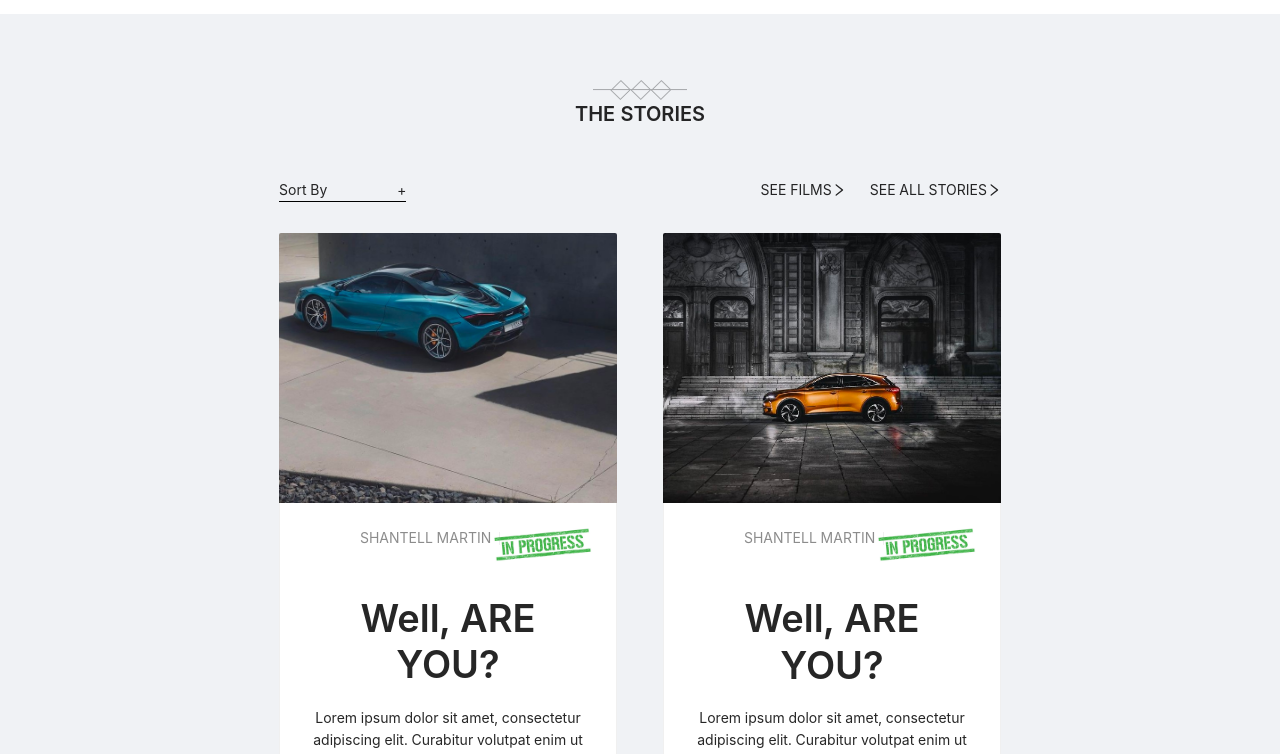
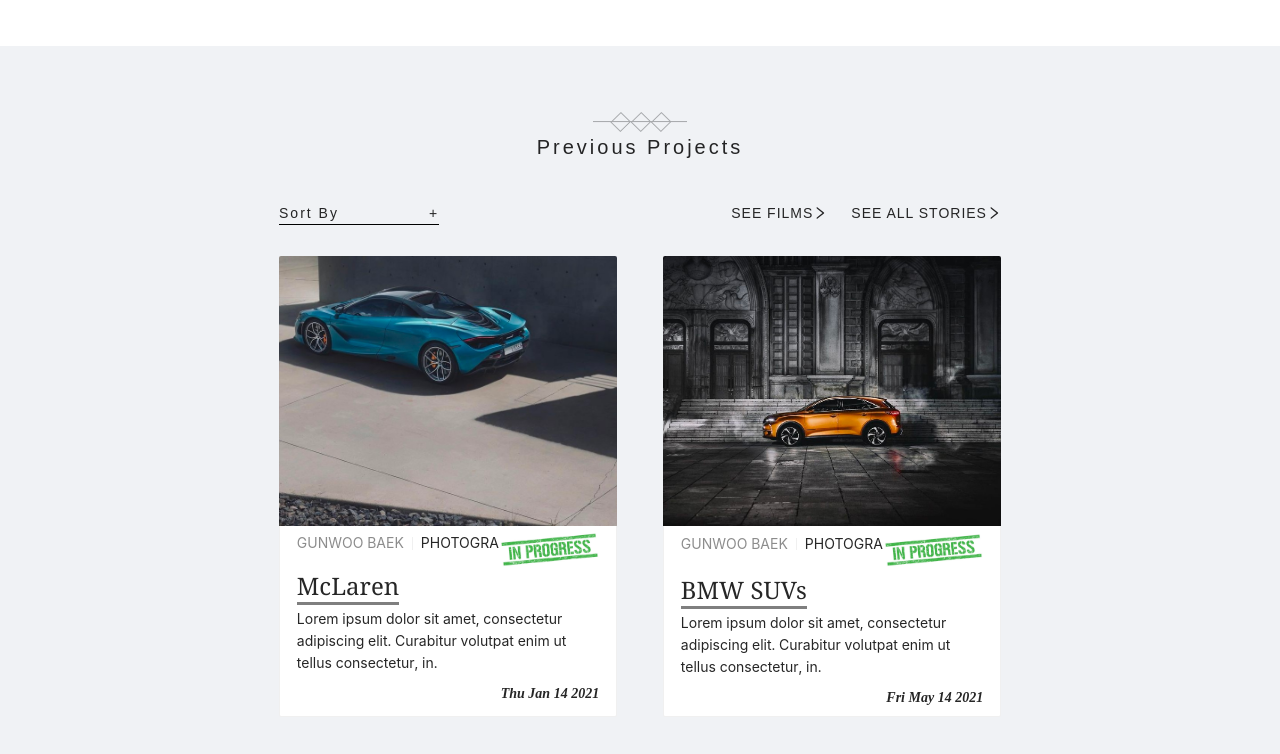
Before and after one commit to Hangyul-Son/Aatreum, a React (Create React App) app: page /bio/1 in a window 1280 px wide. Shown: the part 820-1574 px from the top of the page. Built offline with nearby package versions, Linux system fonts and the light colour scheme.

Commit message:
Designed and implemented the portfolio component in bio page

```diff
--- a/src/components/bio/bio-cover.scss
+++ b/src/components/bio/bio-cover.scss
@@ -2,7 +2,7 @@
   overflow: hidden;
   position: relative;
   width: 100%;
-  height: 44.5vw;
+  height: 47vw;
 
   .ant-image,
   .cover-mask {
--- a/src/components/bio/bio-cover.tsx
+++ b/src/components/bio/bio-cover.tsx
@@ -18,7 +18,7 @@
     <div
       className="bio-cover-container"
       style={{
-        opacity: 1 - scrollTop / 770,
+        opacity: 1 - scrollTop / 820,
       }}
     >
       <Image
--- a/src/components/bio/bio-portfolio.scss
+++ b/src/components/bio/bio-portfolio.scss
@@ -10,19 +10,32 @@
 
   .pf-title {
     margin-bottom: 4%;
+    font-size: 20px;
+    font-family: sans-serif;
+    letter-spacing: 3px;
   }
 
   .pf-row {
-    margin: 0 20%;
+    margin: 3% 20% 0 20%;
 
     .pf-link {
       padding-right: 3%;
       text-align: right;
+      font-family: sans-serif;
+      letter-spacing: 1px;
     }
 
     .pf-col {
       margin-top: 4%;
-      padding: 0% 3% 5% 3%;
+      padding: 0% 3% 2% 3%;
     }
   }
+
+  .ant-card-cover {
+    padding-bottom: 0;
+  }
+
+  .ant-card-body {
+    padding: 2% 5%;
+  }
 }
--- a/src/components/bio/bio-portfolio.tsx
+++ b/src/components/bio/bio-portfolio.tsx
@@ -6,10 +6,16 @@
 
 import PortfolioCardMeta from "./portfolio-card-meta";
 import PortfolioSortBy from "./portfolio-sort-by";
+import { useSelector } from "react-redux";
+import { RootState } from "../../contexts/store";
 
-const carSource = ["car1.jpg", "car2.jpg", "car3.jpg", "car4.jpg"];
+// const carSource = ["car1.jpg", "car2.jpg", "car3.jpg", "car4.jpg"];
 
 function BioPortfolio() {
+  const previousProjects = useSelector(
+    (state: RootState) => state.funding.previousProjects
+  );
+
   return (
     <div className="pf-container">
       <Image
@@ -17,9 +23,8 @@
         preview={false}
         className="pf-logo"
       />
-      <Typography.Title level={4} className="pf-title">
-        THE STORIES
-      </Typography.Title>
+      <br />
+      <Typography.Text className="pf-title">Previous Projects</Typography.Text>
 
       <Row className="pf-row">
         <PortfolioSortBy />
@@ -36,26 +41,34 @@
           </Space>
         </Col>
 
-        {carSource.map((imageSource, index) => (
-          <Col xs={24} sm={24} md={24} lg={12} xl={12} className="pf-col">
+        {previousProjects.map((project, index) => (
+          <Col
+            xs={24}
+            sm={24}
+            md={24}
+            lg={12}
+            xl={12}
+            key={project.id}
+            className="pf-col"
+          >
             <Card
               hoverable
               cover={
                 <Image
+                  src={window.location.origin + project.imgSrc}
                   style={{ height: "70%" }}
                   preview={false}
-                  src={window.location.origin + "/assets/images/" + imageSource}
                 />
               }
+              style={{ height: "100%" }}
             >
               <PortfolioCardMeta
-                author="SHANTELL MARTIN"
-                type="ART"
-                title="Well, ARE YOU?"
-                date={new Date().toDateString()}
+                author={project.author}
+                type={project.category}
+                title={project.title}
+                date={project.date}
               >
-                Lorem ipsum dolor sit amet, consectetur adipiscing elit.
-                Curabitur volutpat enim ut tellus consectetur, in.
+                {project.description}
               </PortfolioCardMeta>
             </Card>
           </Col>
--- a/src/components/bio/portfolio-card-meta.scss
+++ b/src/components/bio/portfolio-card-meta.scss
@@ -1,5 +1,6 @@
 .pf-card-meta-container {
   position: relative;
+  text-align: left;
 
   .ant-image {
     position: absolute;
@@ -9,4 +10,30 @@
     right: 0;
     height: 500px;
   }
+
+  .meta-title-container {
+    display: inline-block;
+    border-bottom: 3px solid rgb(0, 0, 0, 0.5);
+    border-width: 100%;
+    margin-bottom: 1%;
+
+    .meta-title {
+      margin: 15% 0 0 0;
+      font-family:Georgia, 'Times New Roman', Times, serif;
+      font-weight: 300;
+    }
+  }
+
+  .meta-children {
+    font-size: 14px;
+    font-family:-apple-system, BlinkMacSystemFont, 'Segoe UI', Roboto, Oxygen, Ubuntu, Cantarell, 'Open Sans', 'Helvetica Neue', sans-serif;
+    // letter-spacing: 0.5px;
+  }
+
+  .meta-date {
+    padding-top: 3%;
+    text-align: right;
+    font-family: 'Times New Roman';
+    font-weight: 600;
+  }
 }
--- a/src/components/bio/portfolio-card-meta.tsx
+++ b/src/components/bio/portfolio-card-meta.tsx
@@ -26,12 +26,20 @@
         preview={false}
       />
       <PortfolioCardTypes author={author} type={type} />
-      <Typography.Title>{title}</Typography.Title>
-      <Typography.Text>
+      <br />
+      <div className="meta-title-container">
+        <Typography.Title level={3} className="meta-title">
+          {title}
+        </Typography.Title>
+      </div>
+      <br />
+      <Typography.Text className="meta-children">
         {children}
         <br />
-        {date}
       </Typography.Text>
+      <div className="meta-date">
+        <Typography.Text italic>{date}</Typography.Text>
+      </div>
     </div>
   );
 }
--- a/src/components/bio/portfolio-sort-by.scss
+++ b/src/components/bio/portfolio-sort-by.scss
@@ -1,6 +1,8 @@
 .pf-sort {
   padding-left: 3%;
   text-align: left;
+  font-family: sans-serif;
+  letter-spacing: 2px;
 
   .bio-sort-dropdown {
     border-bottom: 1.5px solid black;
--- a/src/components/bio/portfolio-sort-by.tsx
+++ b/src/components/bio/portfolio-sort-by.tsx
@@ -39,7 +39,7 @@
         }
         className="bio-sort-dropdown"
       >
-        <Space size={70}>
+        <Space size={90}>
           <Typography.Text>Sort By</Typography.Text>
           <Typography.Text>+</Typography.Text>
         </Space>
--- a/src/contexts/funding-slice.tsx
+++ b/src/contexts/funding-slice.tsx
@@ -1,5 +1,6 @@
 import { createSlice, PayloadAction } from "@reduxjs/toolkit";
 import data from "../data/funding-projects.json";
+import data2 from "../data/bgw-portfolio.json";
 
 type Funding = {
   id: number;
@@ -9,12 +10,24 @@
   imageSrc: string;
 };
 
+type Project = {
+  id: number;
+  author: string;
+  category: string;
+  title: string;
+  description: string;
+  date: string;
+  imgSrc: string;
+};
+
 type SlideState = {
   fundingProjects: Array<Funding>;
+  previousProjects: Array<Project>;
 };
 
 const initialState: SlideState = {
   fundingProjects: [...data],
+  previousProjects: [...data2],
 };
 
 export const fundingSlice = createSlice({
@@ -24,9 +37,12 @@
     addFunding: (state, { payload }: PayloadAction<Funding>) => {
       state.fundingProjects = [...state.fundingProjects, payload];
     },
+    addProject: (state, { payload }: PayloadAction<Project>) => {
+      state.previousProjects = [...state.previousProjects, payload];
+    },
   },
 });
 
-export const { addFunding } = fundingSlice.actions;
+export const { addFunding, addProject } = fundingSlice.actions;
 
 export default fundingSlice.reducer;
--- /dev/null
+++ b/src/data/bgw-portfolio.json
@@ -0,0 +1,38 @@
+[
+  {
+    "id": 1,
+    "author": "GUNWOO BAEK",
+    "category": "PHOTOGRAPHY",
+    "title": "McLaren",
+    "description": "Lorem ipsum dolor sit amet, consectetur adipiscing elit. Curabitur volutpat enim ut tellus consectetur, in.",
+    "date": "Thu Jan 14 2021",
+    "imgSrc": "\\assets\\images\\car1.jpg"
+  },
+  {
+    "id": 2,
+    "author": "GUNWOO BAEK",
+    "category": "PHOTOGRAPHY",
+    "title": "BMW SUVs",
+    "description": "Lorem ipsum dolor sit amet, consectetur adipiscing elit. Curabitur volutpat enim ut tellus consectetur, in.",
+    "date": "Fri May 14 2021",
+    "imgSrc": "\\assets\\images\\car2.jpg"
+  },
+  {
+    "id": 3,
+    "author": "GUNWOO BAEK",
+    "category": "PHOTOGRAPHY",
+    "title": "BMW in Wild",
+    "description": "Lorem ipsum dolor sit amet, consectetur adipiscing elit. Curabitur volutpat enim ut tellus consectetur, in.",
+    "date": "Mon Nov 1 2021",
+    "imgSrc": "\\assets\\images\\car3.jpg"
+  },
+  {
+    "id": 4,
+    "author": "GUNWOO BAEK",
+    "category": "PHOTOGRAPHY",
+    "title": "Classic Tesla",
+    "description": "Lorem ipsum dolor sit amet, consectetur adipiscing elit. Curabitur volutpat enim ut tellus consectetur, in.",
+    "date": "Fri Jan 14 2022",
+    "imgSrc": "\\assets\\images\\car4.jpg"
+  }
+]
```
